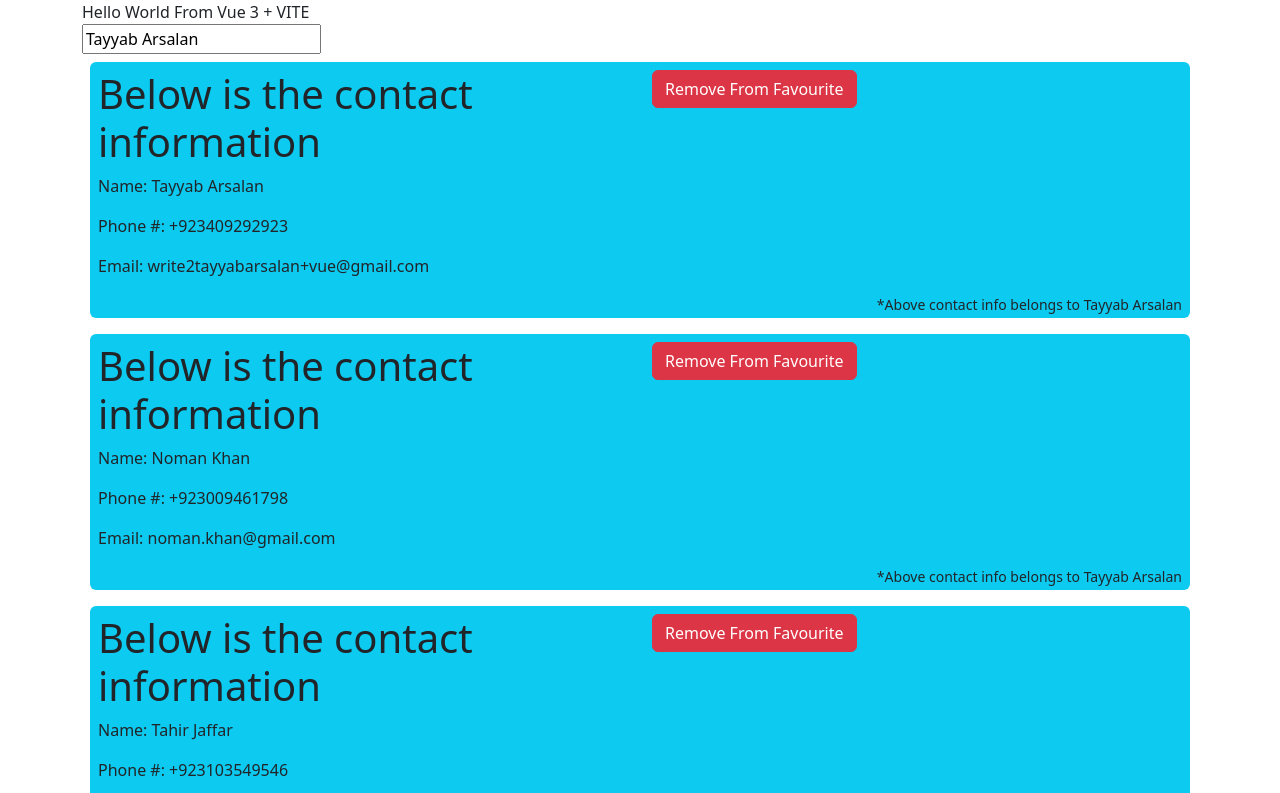
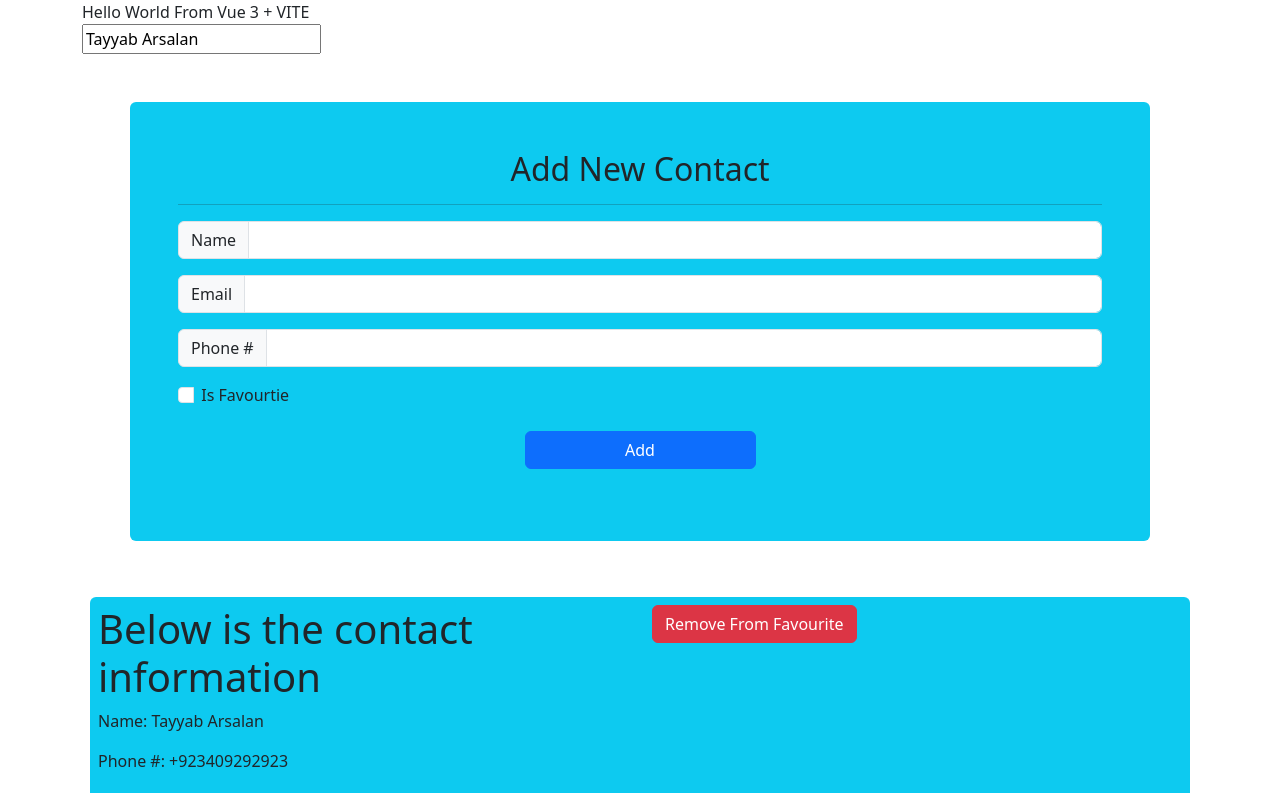
Before and after one commit to TAYYAB-BUKC/Vue3-Fundamentals, a Vue app in the folder Components/vue-components-demo/: page / in a window 1280 px wide. Shown: the top 793 px of the page. Built offline with nearby package versions, Linux system fonts and the light colour scheme.

Commit message:
AddContact component rendered in App.vue.

```diff
--- a/Components/vue-components-demo/src/components/App.vue
+++ b/Components/vue-components-demo/src/components/App.vue
@@ -15,6 +15,7 @@
                 :owner-name=contact.owner
                 :isFavourite=contact.isFavourite @updateFavouriteEmit="(isFavourite, secondparam) => contact.isFavourite = updateFavorite(isFavourite, secondparam)"></contact-us>
             </div> -->
+            <add-contact></add-contact>
             <div class="col-12" v-for="contact in contactList" :key="contact.id">
                 <contact-us :contact-name=contact.name :contact-phone=contact.phone :contact-email=contact.email
                 :owner-name=contact.owner
@@ -29,6 +30,7 @@
     import { ref, reactive } from 'vue';
     import ContactUs from './ContactUs.vue';
     import ButtonCounter from './ButtonCounter.vue';
+    import AddContact from './AddContact.vue';
 
     const message = 'Hello World From Vue 3 + VITE';
     const ownerName = ref('Tayyab Arsalan');
```
